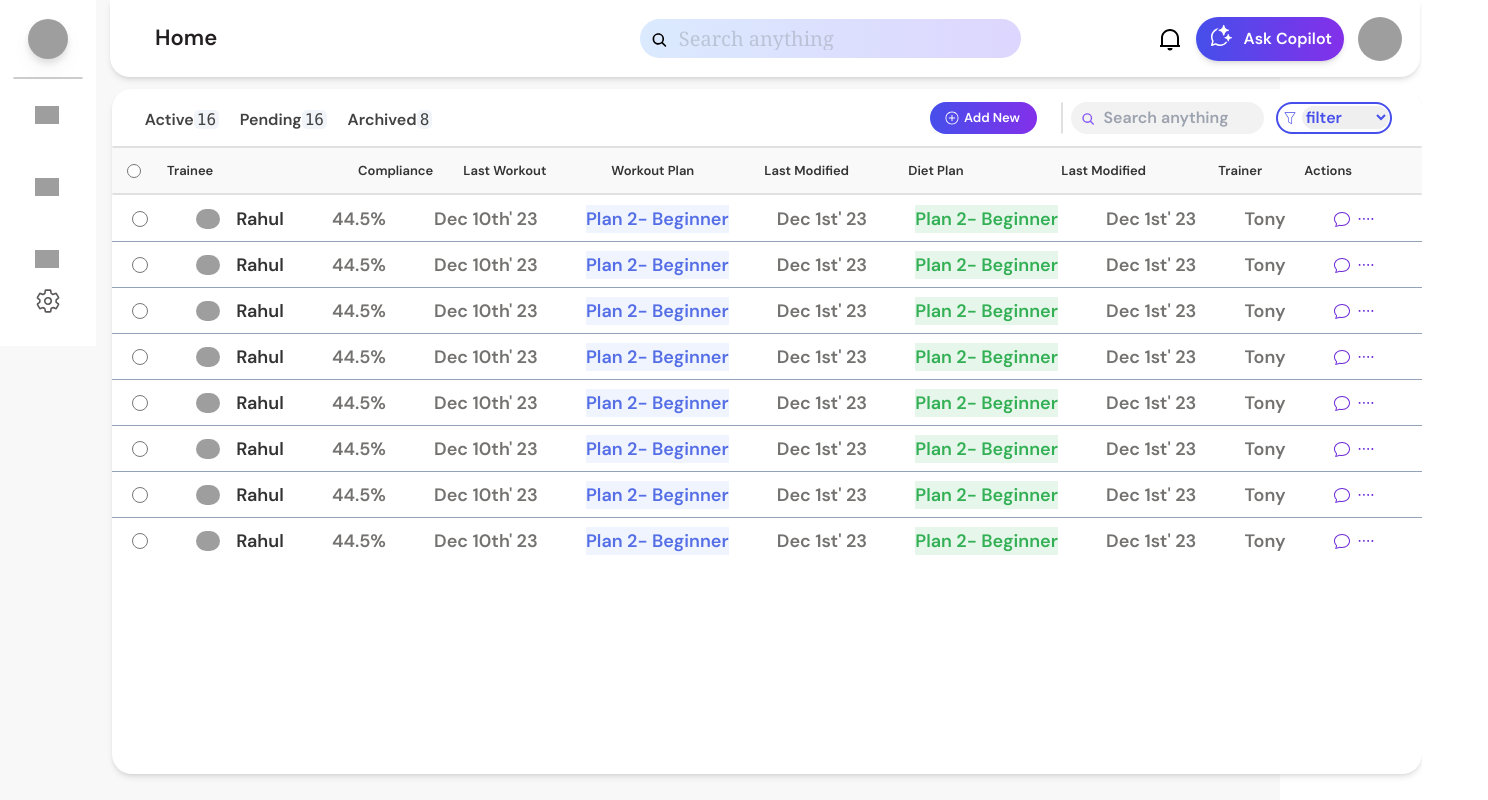
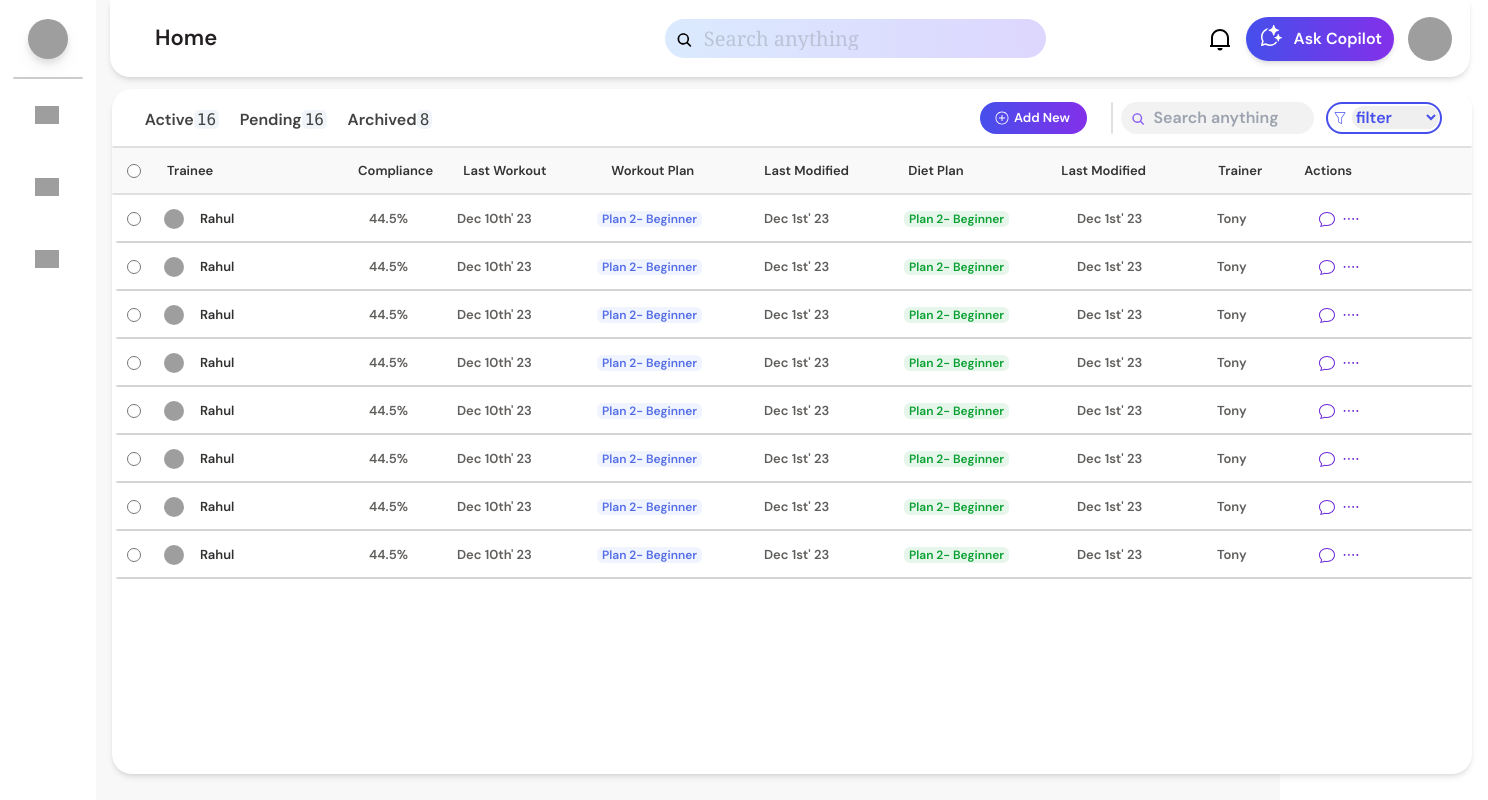
Before and after one commit to girirajShekhawat/SpurFit_assignment, a React (Vite) app: page / in a window 1280 px wide. Shown: the top 800 px of the page, 1488 px wide, since content can reach past the window. Built offline with nearby package versions, Linux system fonts and the light colour scheme; grey boxes are pictures that could not be loaded; some icons are missing.

Commit message:
dashboard cards style updated

```diff
--- a/src/App.jsx
+++ b/src/App.jsx
@@ -10,7 +10,7 @@ function App() {
       <div className=" flex bg-[#f8f8f8] min-h-screen">
         <Navbar/>
 
-        <div className="flex flex-col w-[1310px] box-border  flex-grow">
+        <div className="flex flex-col w-[1400px] box-border  flex-grow">
         <Header/>
         <DetailsBarContainer/>
         </div>
--- a/src/assets/data.js
+++ b/src/assets/data.js
@@ -27,7 +27,7 @@
     },  {
         id:3,
         trainee:"Rahul",
-        img:"https://images.pexels.com/photos/2589650/pexels-photo-2589650.jpeg?auto=compress&cs=tinysrgb&w=600",
+        img:"https://i0.wp.com/studiolorier.com/wp-content/uploads/2018/10/Profile-Round-Sander-Lorier.jpg?fit=1200%2C1200&ssl=1",
         compliance:"44.5%",
         lastWorkout:"Dec 10th' 23",
         workoutPlan:"Plan 2- Beginner",
@@ -39,7 +39,7 @@
     },  {
         id:4,
         trainee:"Rahul",
-        img:"https://images.pexels.com/photos/2589650/pexels-photo-2589650.jpeg?auto=compress&cs=tinysrgb&w=600",
+        img:"https://i0.wp.com/studiolorier.com/wp-content/uploads/2018/10/Profile-Round-Sander-Lorier.jpg?fit=1200%2C1200&ssl=1",
         compliance:"44.5%",
         lastWorkout:"Dec 10th' 23",
         workoutPlan:"Plan 2- Beginner",
@@ -51,7 +51,7 @@
     },  {
         id:5,
         trainee:"Rahul",
-        img:"https://images.pexels.com/photos/2589650/pexels-photo-2589650.jpeg?auto=compress&cs=tinysrgb&w=600",
+        img:"https://i0.wp.com/studiolorier.com/wp-content/uploads/2018/10/Profile-Round-Sander-Lorier.jpg?fit=1200%2C1200&ssl=1",
         compliance:"44.5%",
         lastWorkout:"Dec 10th' 23",
         workoutPlan:"Plan 2- Beginner",
@@ -63,7 +63,7 @@
     },  {
         id:6,
         trainee:"Rahul",
-        img:"https://images.pexels.com/photos/2589650/pexels-photo-2589650.jpeg?auto=compress&cs=tinysrgb&w=600",
+        img:"https://i0.wp.com/studiolorier.com/wp-content/uploads/2018/10/Profile-Round-Sander-Lorier.jpg?fit=1200%2C1200&ssl=1",
         compliance:"44.5%",
         lastWorkout:"Dec 10th' 23",
         workoutPlan:"Plan 2- Beginner",
@@ -75,7 +75,7 @@
     },  {
         id:7,
         trainee:"Rahul",
-        img:"https://images.pexels.com/photos/2589650/pexels-photo-2589650.jpeg?auto=compress&cs=tinysrgb&w=600",
+        img:"https://i0.wp.com/studiolorier.com/wp-content/uploads/2018/10/Profile-Round-Sander-Lorier.jpg?fit=1200%2C1200&ssl=1",
         compliance:"44.5%",
         lastWorkout:"Dec 10th' 23",
         workoutPlan:"Plan 2- Beginner",
@@ -87,7 +87,7 @@
     },  {
         id:8,
         trainee:"Rahul",
-        img:"https://images.pexels.com/photos/2589650/pexels-photo-2589650.jpeg?auto=compress&cs=tinysrgb&w=600",
+        img:"https://i0.wp.com/studiolorier.com/wp-content/uploads/2018/10/Profile-Round-Sander-Lorier.jpg?fit=1200%2C1200&ssl=1",
         compliance:"44.5%",
         lastWorkout:"Dec 10th' 23",
         workoutPlan:"Plan 2- Beginner",
--- a/src/components/detailsBar/DetailsBarContainer.jsx
+++ b/src/components/detailsBar/DetailsBarContainer.jsx
@@ -5,7 +5,7 @@ import TraineeList from './TraineeList';
 
 function DetailsBarContainer(props) {
     return (
-        <div className=' my-[12px] mx-4 w-[1310px] h-[685px] bg-[#ffffff] rounded-[20px] shadow-md box-border '>
+        <div className=' my-[12px] mx-4 w-[1360px] h-[685px] bg-[#ffffff] rounded-[20px] shadow-md box-border '>
             <DashboardHeader/>
             <DetailsIndex/>
             <TraineeList/>
--- a/src/components/detailsBar/DetailsIndex.jsx
+++ b/src/components/detailsBar/DetailsIndex.jsx
@@ -7,7 +7,7 @@ const Details = () => {
 
         <div className='flex flex-col'>
 
-        <div className='h-[1px] w-[1310px] border-solid border-[1px] border-[#E0E0E0] rounded-full   '></div>
+        <div className='h-[1px] w-[1360px] border-solid border-[1px] border-[#E0E0E0] rounded-full   '></div>
         <div className='flex  bg-[#f9f9f9] h-[45px] items-center box-border'>
 
             <input
@@ -49,7 +49,7 @@ const Details = () => {
 
         </div>
 
-        <div className='h-[1px] w-[1310px] border-solid border-[1px] border-[#E0E0E0] rounded-full   '></div>
+        <div className='h-[1px] w-[1360px] border-solid border-[1px] border-[#E0E0E0] rounded-full   '></div>
         </div>
     );
 };
--- a/src/components/detailsBar/TraineeList.jsx
+++ b/src/components/detailsBar/TraineeList.jsx
@@ -4,7 +4,7 @@ import data from '../../assets/data'
 function TraineeList() {
 
     return (
-        <div className='bg-slate-400'>
+        <div className='overflow-y-auto'>
             <TraineenDetailsCard data={data}/>
         </div>
     );
--- a/src/components/detailsBar/TraineenDetailsCard.jsx
+++ b/src/components/detailsBar/TraineenDetailsCard.jsx
@@ -9,58 +9,78 @@ function TraineenDetailsCard(props) {
 
     return (
 
-       <>
 
+      <>
   {data.map( (item) => (
-
+   <div className='flex flex-col'>
+    <div>
     <div className='flex  bg-white h-[45px] items-center mt-[1px]' key={item.id} >
 
+  <div className='flex   ml-[4px] h-[36px] h-[42px] py-[14px] px-[11px] '>
   <input
   type="radio"
   name="radioGroup"
- className="rounded-full ml-5 border-gray-400 focus:ring-violet-700 text-violet-600 border-2 focus:border-violet-700 focus:outline-none h-4 w-4"
+ className="rounded-full items-center border-gray-400 focus:ring-violet-700 text-violet-600 border-2 focus:border-violet-700 focus:outline-none h-[14px] w-[14px] "
  />
+  </div>
 
 
-<div className='flex  justify-evenly w-[1000px] min-w-[1000px] flex-grow'>
-   <div className='flex items-center text-lg font-medium text-[#333333]'>
-    <img src={item.img} className='h-5 w-6 rounded-full bg-contain bg-center mr-4' alt='img'/>
+
+<div className='flex '>
+   <div className='flex items-center    w-[176px] h-[42px] py-[11px] px-[12px] mr-[10px] '>
+    <img src={item.img} className='h-[20px] w-[20px] rounded-full bg-contain bg-center mr-4' alt='img'/>
+
+    <div className='w-[131px] text-[13px] font-[400px] leading-[20px] font-sans text-[#323130]'>
     {item.trainee}
+    </div>
+
    </div>
 
-   <div className='flex items-center text-lg font-normal text-[#737270]'>
+   <div className='flex items-center text-[13px] font-[400px] leading-[16px] font-sans text-[#605E5C] ml-[31px] w-[49px] h-[42px]'>
       {item.compliance}
    </div>
 
-   <div className='flex items-center text-lg font-normal text-[#737270]'>
+   <div className='flex items-center  text-[13px] font-[400px] leading-[16px] font-sans text-[#605E5C] ml-[27px] w-[113px] h-[42px] pl-[12px] pr-[8px]'>
        {item.lastWorkout}
    </div>
-   <div className='flex items-center text-lg font-normal text-[#556ee6] bg-[#eff4ff]'>
+
+   <div className='flex items-center ml-[27px] w-[132px] h-[42px] px-[11px] py-[20px]'>
+        <div className='text-[12px] font-[400px] leading-[16px] font-sans text-[#556EE6] mx-[1px] bg-[#eff4ff] px-[5px] rounded-md'>
         {item.workoutPlan}
+        </div>
+
    </div>
-   <div className='flex items-center text-lg font-normal text-[#737270]'>
+
+   <div className='flex items-center text-[13px] font-[400px] leading-[16px] font-sans text-[#605E5C]  w-[113px] h-[42px] ml-[35px] pl-[12px] pr-[8px]'>
         {item.lastModifiedWorkout}
    </div>
-   <div className='flex items-center text-lg font-normal text-[#33b055] bg-[#e7f6eb]'>
-        { item.dietPlan}
+
+   <div className='flex items-center ml-[27px] h-[42px] w-[132px] px-[11px] '>
+   <div className='text-[12px] font-[400px] leading-[16px] font-sans text-[#09A033] mx-[1px] bg-[#e7f6eb] px-[5px] rounded-md'>
+      { item.dietPlan}
+        </div>
    </div>
-   <div className='flex items-center text-lg font-normal text-[#737270]'>
+
+   <div className='flex items-center text-[13px] font-[400px] leading-[16px] font-sans text-[#605E5C] ml-[41px] w-[113px] h-[42px] pl-[12px] pr-[8px]'>
       {  item.lastModifiedDiet}
    </div>
-   <div className='flex items-center text-lg font-normal  text-[#737270]'>
+
+   <div className='flex items-center text-[13px] font-[400px] leading-[16px] font-sans text-[#605E5C]  ml-[27px] w-[113px] h-[42px]  px-[12px]'>
        {item.trainer}
    </div>
-   <div className='flex items-center   '>
+   <div className='flex items-center  ml-[1px] w-[48px] h-[42px] '>
       <BsChat className='text-violet-700'/>
       <RxBorderDotted className='text-violet-700 ml-2'/>
    </div>
  </div>
 
  </div>
-
+  </div>
+  <div className='h-[1px] w-[1356px] border-solid border-[1px] border-[#d6d4d2] rounded-full ml-[4px]  '></div>
+  </div>
   ))}
 
-</>
+     </>
 
     );
 
--- a/src/components/header/Header.jsx
+++ b/src/components/header/Header.jsx
@@ -6,7 +6,7 @@ import { IoSearch } from "react-icons/io5";
 
 function Header() {
     return (
-        <div className='flex justify-between h-[77px] w-[1310px] bg-[#ffffff]  rounded-b-[20px] shadow-md mx-[14px]  py-4  px-3  items-center box-border'>
+        <div className='flex justify-between h-[77px] w-[1360px] bg-[#ffffff]  rounded-b-[20px] shadow-md mx-[14px]  py-4  px-3  items-center box-border'>
             <div className='h-[29px] w-[62px]  mt-[24] ml-[33px] text-[22px] leading-[28.64px] font-[500px]   text-[#231f20] font-[DM Sans]'>Home</div>
 
             <div>
--- a/src/components/left_navbar/Navbar.jsx
+++ b/src/components/left_navbar/Navbar.jsx
@@ -9,7 +9,7 @@ function Navbar() {
     const libraryButtonLink='https://trainer.spur.fit/static/media/library.8d915c9c7c093aea943c12f1c90ea1de.svg';
 
     return (
-        <div className='h-[1000px] h-full flex flex-col justify-start relative w-[96px] bg-[#ffffff] box-border'>
+        <div className='h-[1000px]  flex flex-col justify-start relative w-[96px] bg-[#ffffff] box-border'>
         <div className=' w-full h-[77px]  flex justify-center items-center box-border    '>
             <img src='https://trainer.spur.fit/static/media/Spufit.f4bb521b87ec42bf87cfeae7eede32bb.svg' alt='Logo Img'
             className=' h-[40px] w-[40px]  rounded-full drop-shadow-lg'
--- a/src/index.css
+++ b/src/index.css
@@ -1,8 +1,10 @@
 
 @import url('https://fonts.googleapis.com/css2?family=DM+Sans:opsz,wght@9..40,600&display=swap');
-
-
 
 @tailwind base;
 @tailwind components;
 @tailwind utilities;
+
+::-webkit-scrollbar {
+    width: 10px;
+  }
--- a/tailwind.config.js
+++ b/tailwind.config.js
@@ -11,7 +11,7 @@ export default {
       buttonColorS:'#8330E9',
      },
      fontFamily: {
-      sans: ['DM Sans', 'sans-serif']
+      sans: ['DM Sans' ]
      }
     },
   },
```
